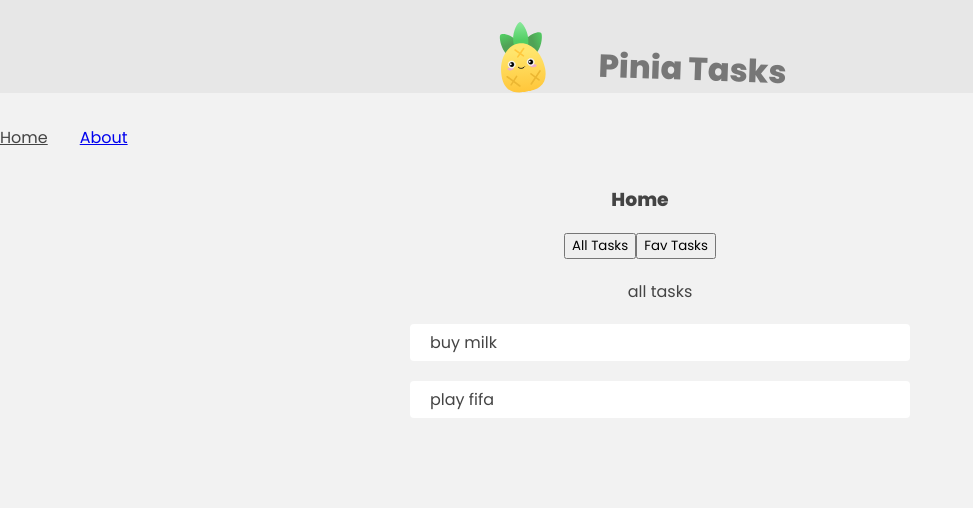
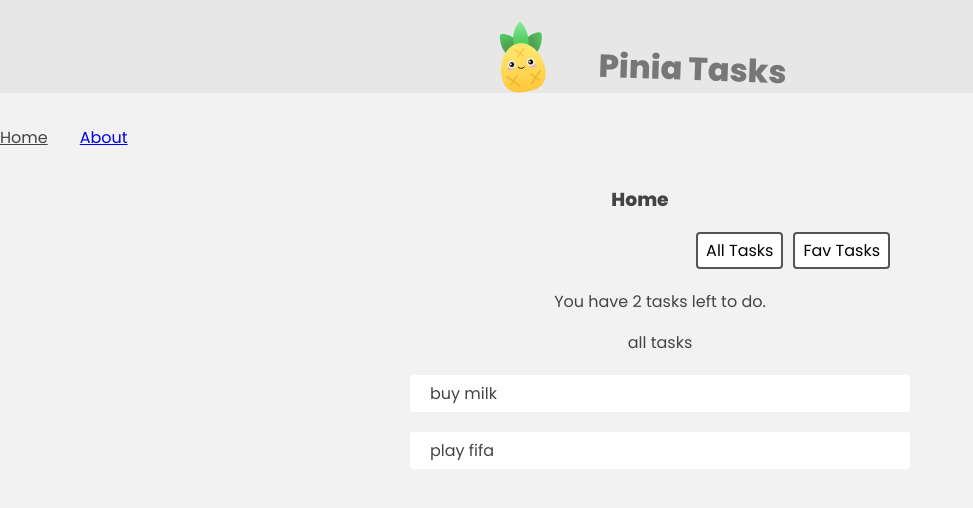
Before and after one commit to Raymondcoder27/Vue-3-JS-Task-Application-pinia-, a Vue app: page / in a window 1280 px wide. Shown: the top 508 px of the page, without its empty margins (0-973 px from the left). Built offline with nearby package versions, Linux system fonts and the light colour scheme.

Commit message:
third commit

```diff
--- a/src/assets/main.css
+++ b/src/assets/main.css
@@ -62,3 +62,21 @@ header h1 {
   cursor: pointer;
   color: #bbb;
 }
+
+/* filter nav */
+.filter {
+  width: 500px;
+  margin: 10px auto;
+  text-align: right;
+}
+
+.filter button {
+  display: inline-block;
+  margin-left: 10px;
+  background: #fff;
+  border: 2px solid #555;
+  border-radius: 4px;
+  padding: 4px 8px;
+  cursor: pointer;
+  font-size: 1em;
+}
--- a/src/components/TaskDetails.vue
+++ b/src/components/TaskDetails.vue
@@ -5,8 +5,8 @@
 </template>
 
 <script setup>
-    import { useTaskStore } from '@/stores/taskStore';
-    const taskStore = useTaskStore
+    // import { useTaskStore } from '@/stores/taskStore';
+    // const taskStore = useTaskStore
 
     const props = defineProps(['task'])
 </script>
--- a/src/stores/taskStore.js
+++ b/src/stores/taskStore.js
@@ -11,6 +11,16 @@ export const useTaskStore = defineStore('taskStore', {
   getters: {
     favs() {
       return this.tasks.filter(t => t.isFav)
+    },
+    favCount() {
+      return this.tasks.reduce((p, c) => {
+        return c.isFav ? p + 1 : p
+      }, 0)
+    },
+    totalCount: (state) => {
+      return state.tasks.reduce(()=> {
+        return state.tasks.length
+      })
     }
   }
 })
--- a/src/views/HomeView.vue
+++ b/src/views/HomeView.vue
@@ -13,6 +13,7 @@
 
     <ul>
      <div class="task-list" v-if="filter === 'all'">
+      <p>You have {{ taskStore.totalCount }} tasks left to do.</p>
       <p>all tasks</p>
       <li
       class="task-list"
@@ -23,6 +24,7 @@
       </li>
      </div>
      <div class="task-list" v-if="filter === 'favs'">
+      <p>You have {{ taskStore.favCount }} favs left to do.</p>
       <p>fav tasks</p>
       <li
       class="task-list"
```
